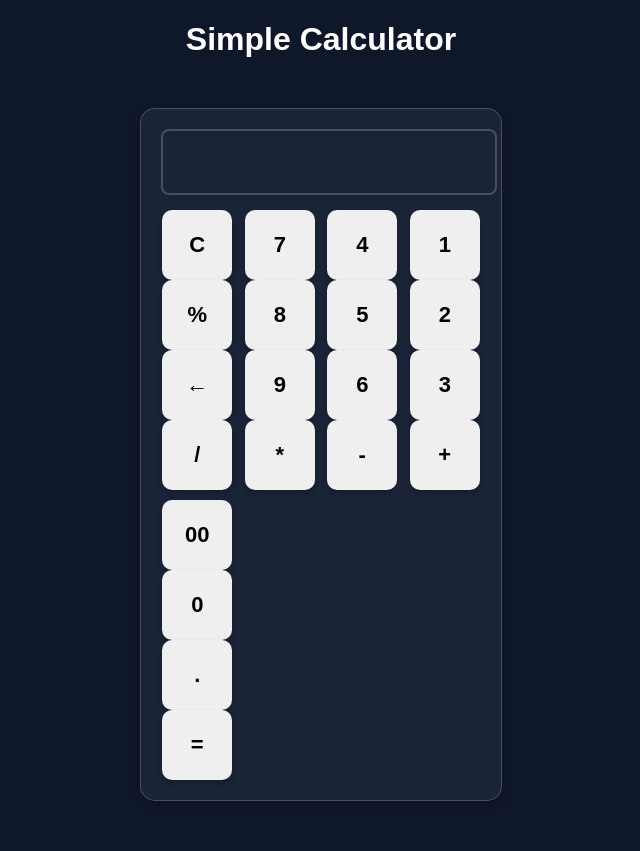
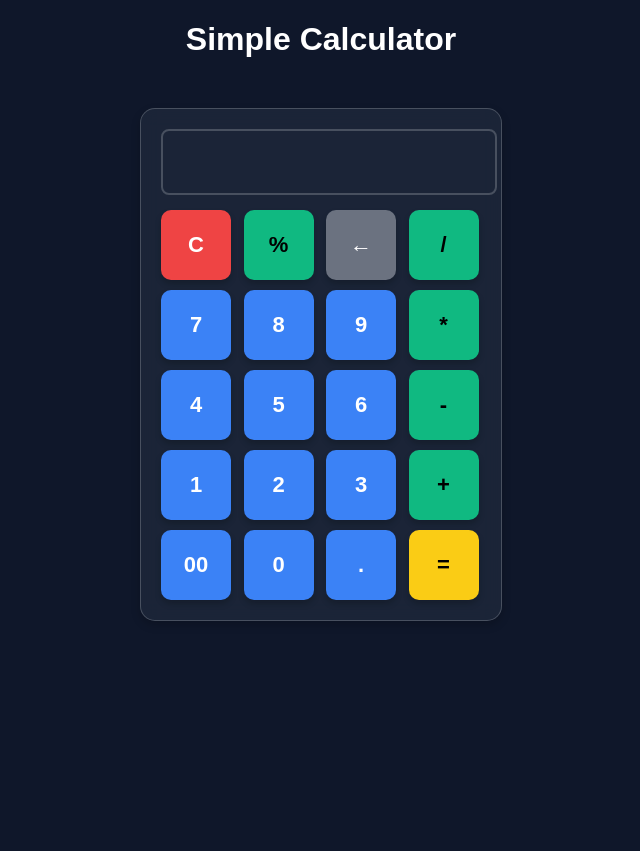
Before and after one commit to sulav063/calculator, a Flask app: page / in a window 1280 px wide. Shown: the whole page, without its empty margins (319-959 px from the left). After the commit the page ends 621 px from the top, so only its background shows below. Run offline with Flask 3, Linux system fonts and the light colour scheme.

Commit message:
Update index.html

```diff
--- a/templates/index.html
+++ b/templates/index.html
@@ -4,43 +4,37 @@
     <meta charset="UTF-8">
     <meta name="viewport" content="width=device-width, initial-scale=1.0">
     <title>Simple Calculator</title>
-    <link rel="stylesheet" href="style.css">
+    <link rel="stylesheet" href="{{ url_for('static', filename='style.css') }}">
 </head>
 <body>
     <h1>Simple Calculator</h1>
     <div class="calculator">
         <input type="text" id="display" disabled>
         <div class="buttons">
-            <div class="row">
-                <button onclick="clearDisplay()">C</button>
-                <button onclick="appendToDisplay('%')">%</button>
-                <button onclick="backspace()">←</button>
-                <button onclick="appendToDisplay('/')">/</button>
-            </div>
-            <div class="row">
-                <button onclick="appendToDisplay('7')">7</button>
-                <button onclick="appendToDisplay('8')">8</button>
-                <button onclick="appendToDisplay('9')">9</button>
-                <button onclick="appendToDisplay('*')">*</button>
-            </div>
-            <div class="row">
-                <button onclick="appendToDisplay('4')">4</button>
-                <button onclick="appendToDisplay('5')">5</button>
-                <button onclick="appendToDisplay('6')">6</button>
-                <button onclick="appendToDisplay('-')">-</button>
-            </div>
-            <div class="row">
-                <button onclick="appendToDisplay('1')">1</button>
-                <button onclick="appendToDisplay('2')">2</button>
-                <button onclick="appendToDisplay('3')">3</button>
-                <button onclick="appendToDisplay('+')">+</button>
-            </div>
-            <div class="row">
-                <button onclick="appendToDisplay('00')">00</button>
-                <button onclick="appendToDisplay('0')">0</button>
-                <button onclick="appendToDisplay('.')">.</button>
-                <button onclick="calculateResult()">=</button>
-            </div>
+            <button class="clear" onclick="clearDisplay()">C</button>
+            <button class="operator" onclick="appendToDisplay('%')">%</button>
+            <button class="backspace" onclick="backspace()">←</button>
+            <button class="operator" onclick="appendToDisplay('/')">/</button>
+
+            <button class="number" onclick="appendToDisplay('7')">7</button>
+            <button class="number" onclick="appendToDisplay('8')">8</button>
+            <button class="number" onclick="appendToDisplay('9')">9</button>
+            <button class="operator" onclick="appendToDisplay('*')">*</button>
+
+            <button class="number" onclick="appendToDisplay('4')">4</button>
+            <button class="number" onclick="appendToDisplay('5')">5</button>
+            <button class="number" onclick="appendToDisplay('6')">6</button>
+            <button class="operator" onclick="appendToDisplay('-')">-</button>
+
+            <button class="number" onclick="appendToDisplay('1')">1</button>
+            <button class="number" onclick="appendToDisplay('2')">2</button>
+            <button class="number" onclick="appendToDisplay('3')">3</button>
+            <button class="operator" onclick="appendToDisplay('+')">+</button>
+
+            <button class="number" onclick="appendToDisplay('00')">00</button>
+            <button class="number" onclick="appendToDisplay('0')">0</button>
+            <button class="number" onclick="appendToDisplay('.')">.</button>
+            <button class="equals" onclick="calculateResult()">=</button>
         </div>
     </div>
     <script src="script.js"></script>
```
